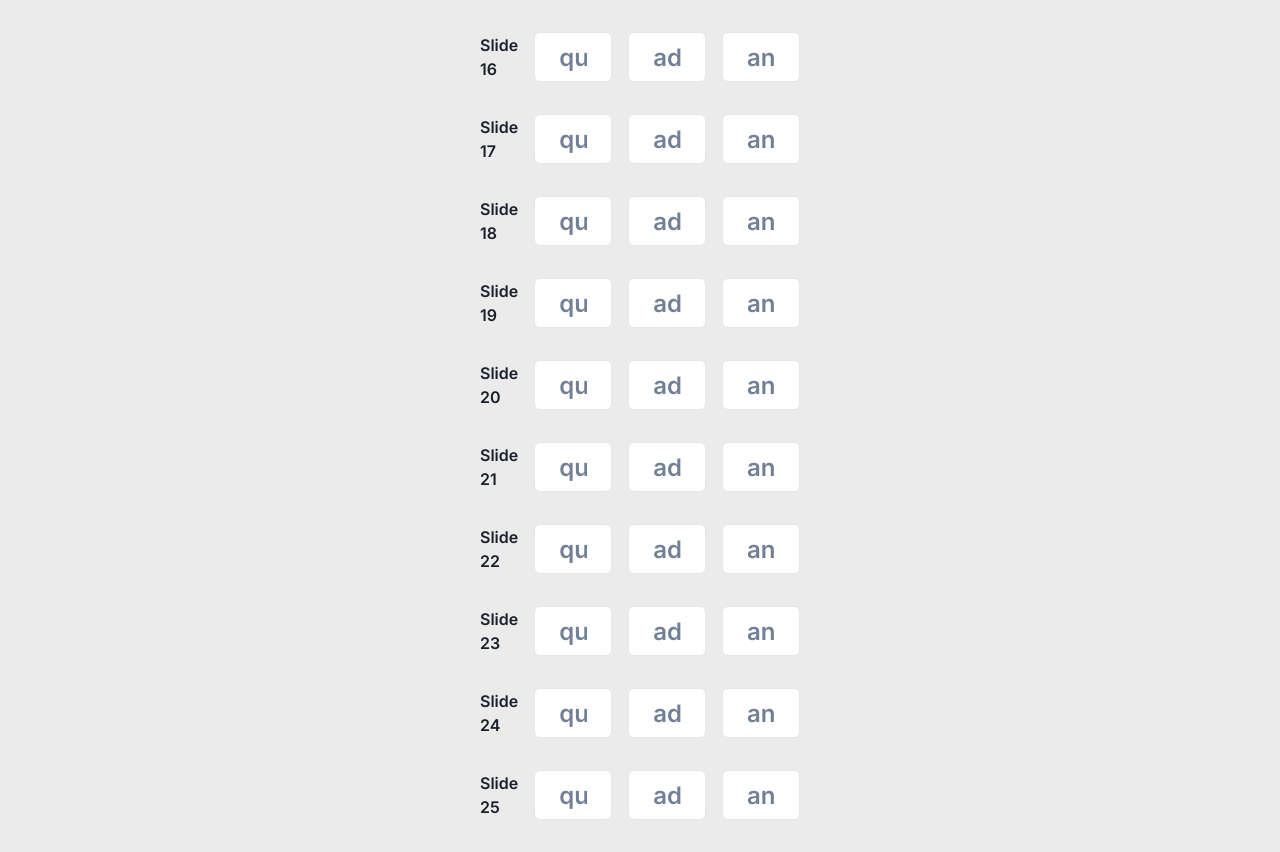
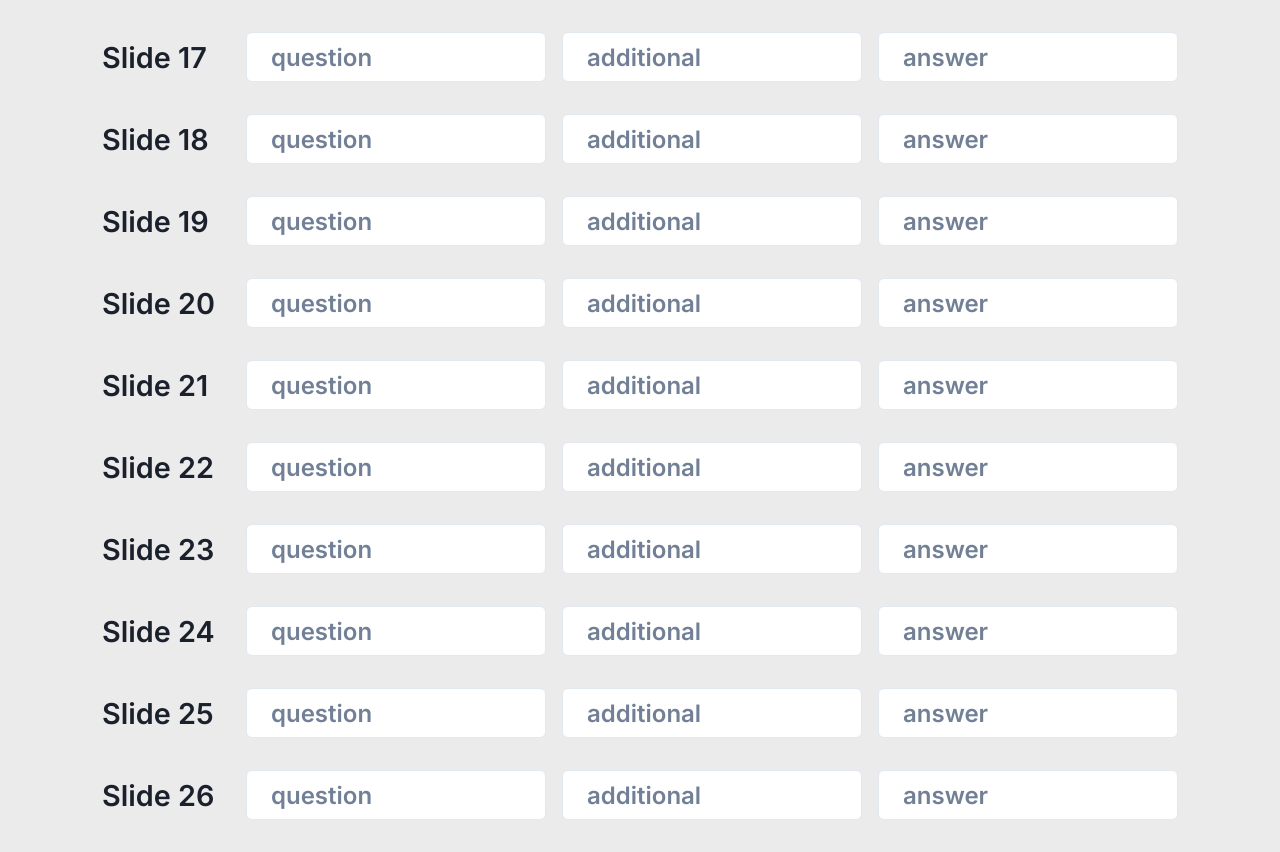
Before and after one commit to matthew-08/PPT-Gen, a React (Vite) app: page / in a window 1280 px wide. Shown: the part 1914-2766 px from the top of the page. Built offline with nearby package versions, Linux system fonts and the light colour scheme.

Commit message:
[FEAT]: Template changes

```diff
--- a/src/components/Templates/FieldInput.tsx
+++ b/src/components/Templates/FieldInput.tsx
@@ -1,21 +1,31 @@
-import React from 'react';
+import React, { memo } from 'react';
 import { Input } from '@chakra-ui/react';
 import { FieldOptions } from '../../pages/Home';
 
 type Props = {
   field: FieldOptions;
   slideId: number;
+  handleWriteToField: (
+    tempalteId: number,
+    field: FieldOptions,
+    data: string
+  ) => void;
 };
 
-export function FieldInput({ field, slideId }: Props) {
+export const FieldInput = memo(function FieldInput({
+  field,
+  slideId,
+  handleWriteToField,
+}: Props) {
   return (
     <Input
       key={slideId}
       fontSize="1.5rem"
       placeholder={field}
+      onChange={(e) => handleWriteToField(slideId, field, e.target.value)}
       maxW="300px"
       padding="1.5rem"
       background="white"
     />
   );
-}
+});
--- a/src/components/Templates/InputController.tsx
+++ b/src/components/Templates/InputController.tsx
@@ -4,23 +4,35 @@
 import { Flex, Text, Input } from '@chakra-ui/react';
 
 import React, { useState } from 'react';
-import { Template } from '../../pages/Home';
+import { Template, FieldOptions } from '../../pages/Home';
 import genTemplateState from '../../utils/genTemplateState';
 import SlideRow from './SlideRow';
 
 type Props = {
   template: Template;
+  handleWriteToField: (
+    field: FieldOptions,
+    slideId: number,
+    data: string
+  ) => void;
 };
 
-function InputController({ template }: Props) {
+function InputController({ template, handleWriteToField }: Props) {
   const { inputState, templateFields, templateId } = template;
 
   return (
-    <>
+    <Flex flexDir="column">
       {inputState.map((input, index) => {
-        return <SlideRow rowId={index} state={input} key={index} />;
+        return (
+          <SlideRow
+            rowId={index}
+            state={input}
+            key={index}
+            handleWriteToField={handleWriteToField}
+          />
+        );
       })}
-    </>
+    </Flex>
   );
 }
 
--- a/src/components/Templates/SlideRow.tsx
+++ b/src/components/Templates/SlideRow.tsx
@@ -1,6 +1,7 @@
 /* eslint-disable react/destructuring-assignment */
-import React from 'react';
+import React, { useEffect } from 'react';
 import { Flex, Text } from '@chakra-ui/react';
+import { memo } from 'react';
 import { InputState } from '../../pages/Home';
 import objectKeys from '../../utils/objectKeys';
 import { FieldInput } from './FieldInput';
@@ -8,20 +9,37 @@ import { FieldInput } from './FieldInput';
 type Props = {
   state: InputState;
   rowId: number;
+  handleWriteToField: (
+    field: FieldOptions,
+    slideId: number,
+    data: string
+  ) => void;
 };
 
-function SlideRow(data: Props) {
+const SlideRow = memo(function SlideRow(data: Props) {
   const keys = objectKeys(data.state);
+  useEffect(() => {
+    console.log('rerener slide row');
+  }, []);
 
   return (
-    <Flex align="center" gap="1rem" px="30rem" mb="2rem">
-      <Text>Slide {data.rowId}</Text>
+    <Flex align="center" gap="1rem" mb="2rem">
+      <Text minW="8rem" fontSize="1.8rem">
+        Slide {data.rowId + 1}
+      </Text>
       {keys.map((key, index) => {
         // eslint-disable-next-line react/no-array-index-key
-        return <FieldInput field={key} slideId={data.rowId} key={index} />;
+        return (
+          <FieldInput
+            field={key}
+            slideId={data.rowId}
+            key={index}
+            handleWriteToField={data.handleWriteToField}
+          />
+        );
       })}
     </Flex>
   );
-}
+});
 
 export default SlideRow;
--- a/src/pages/Home.tsx
+++ b/src/pages/Home.tsx
@@ -62,8 +62,10 @@ function Home() {
     field: FieldOptions,
     state: string
   ) => {
-    const template = selectedTemplate.inputState[templateId];
-    template[field] = state;
+    const updatedInputState = [...selectedTemplate.inputState];
+    const find = updatedInputState[templateId];
+    const update: InputState = { ...find, [field]: state };
+    setSelectedTemplate({ ...selectedTemplate, inputState: updatedInputState });
   };
 
   useEffect(() => {
@@ -91,7 +93,7 @@ function Home() {
           );
         })}
       </SimpleGrid>
-      <Flex flexDir="column" mt="2rem">
+      <Flex flexDir="column" mt="2rem" align="center">
         <Text m="auto" fontSize="2rem" mb="1rem">
           Type the content for each text field of the template:
         </Text>
@@ -102,7 +104,10 @@ function Home() {
         <Button m="auto" colorScheme="purple" size="lg" mb="1rem">
           Auto Fill
         </Button>
-        <InputController template={selectedTemplate} />
+        <InputController
+          template={selectedTemplate}
+          handleWriteToField={handleWriteField}
+        />
       </Flex>
     </DefaultLayout>
   );
```
